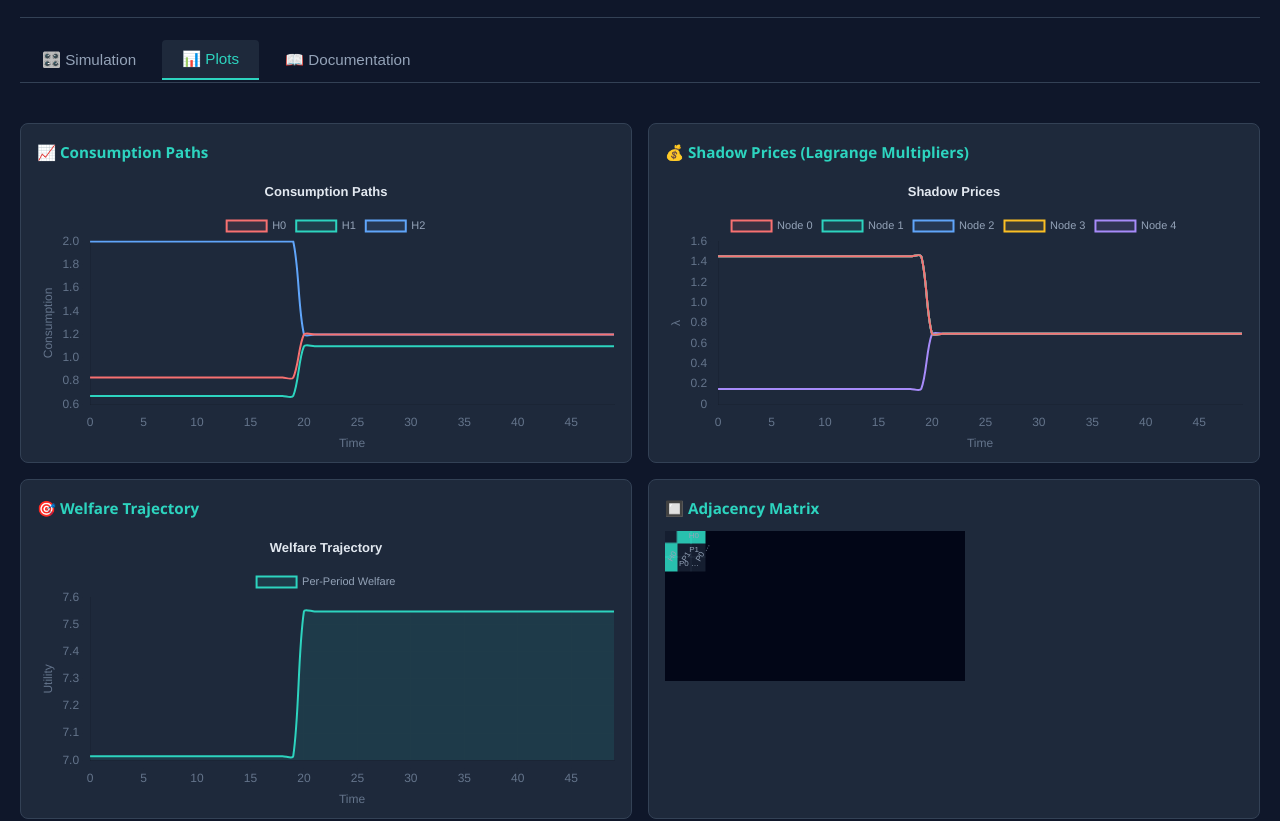
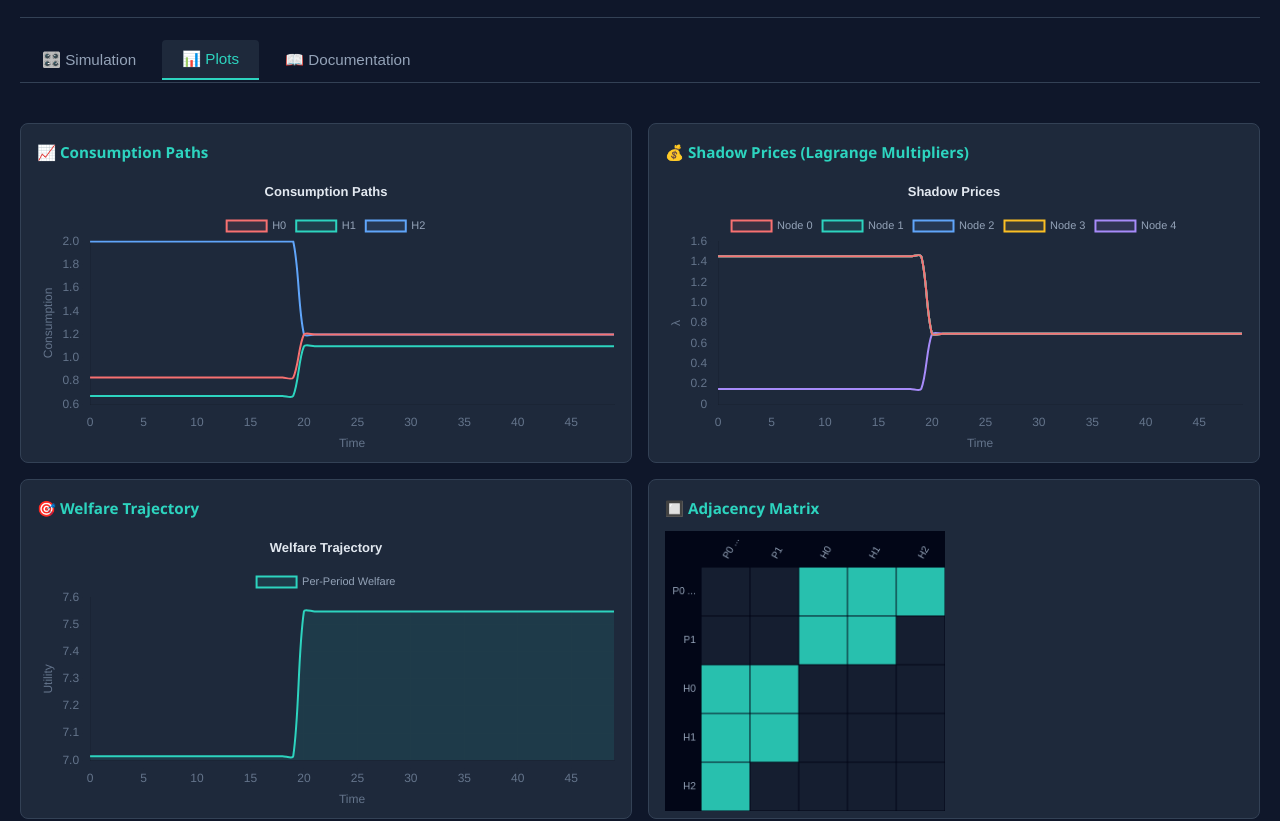
Before and after one commit to space-cadet/econ-sim, a plain HTML site: page index.html in a window 1280 px wide. Shown: the part 171-992 px from the top of the page. Drawn offline with nearby package versions, Linux system fonts and the light colour scheme.

Commit message:
Fix adjacency matrix heatmap: handle hidden tab dimensions + re-render on tab switch

```diff
--- a/src/plots.js
+++ b/src/plots.js
@@ -179,11 +179,16 @@ class PlotManager {
     const n = matrix.length;
     if (n === 0) return;
 
-    // Get actual canvas size from parent container
-    const rect = canvas.parentElement.getBoundingClientRect();
+    // Get actual canvas size from parent container — fallback if hidden
+    let rect = canvas.parentElement.getBoundingClientRect();
     const padding = 40; // space for labels
-    const availableSize = Math.min(rect.width, rect.height - 30);
-    const size = Math.min(availableSize - padding, 280);
+
+    // If parent is hidden (display:none), rect will be 0x0. Use fallback.
+    let availableWidth = rect.width || 300;
+    let availableHeight = rect.height || 300;
+
+    const availableSize = Math.min(availableWidth, availableHeight - 30);
+    const size = Math.min(Math.max(availableSize - padding, 80), 280);
 
     canvas.width = size + padding;
     canvas.height = size + padding;
@@ -219,7 +224,7 @@ class PlotManager {
     for (let i = 0; i < n; i++) {
       // Row labels - truncate if too long
       let label = nodeLabels?.[i] ?? String(i);
-      if (label.length > 4) label = label.substring(0, 3) + '…';
+      if (label.length > 4) label = label.substring(0, 3) + '...';
       ctx.fillText(label, offsetX - 6, offsetY + (i + 0.5) * cellSize);
     }
 
@@ -228,7 +233,7 @@ class PlotManager {
     ctx.textBaseline = 'middle';
     for (let j = 0; j < n; j++) {
       let label = nodeLabels?.[j] ?? String(j);
-      if (label.length > 4) label = label.substring(0, 3) + '…';
+      if (label.length > 4) label = label.substring(0, 3) + '...';
 
       ctx.save();
       ctx.translate(offsetX + (j + 0.5) * cellSize, offsetY - 10);
--- a/src/ui.js
+++ b/src/ui.js
@@ -191,7 +191,14 @@ class App {
 
         // Resize charts when plots tab becomes visible
         if (target === 'plots-tab') {
-          setTimeout(() => this.plots.charts.forEach(c => c?.resize()), 100);
+          setTimeout(() => {
+            this.plots.charts.forEach(c => c?.resize());
+            // Re-render adjacency heatmap since canvas size may have been wrong when hidden
+            if (this.simulator) {
+              const { matrix: A, labels: nodeLabels } = this.graph.getAdjacencyMatrix();
+              this.plots.createAdjacencyHeatmap('adjacency-plot', A, nodeLabels);
+            }
+          }, 100);
         }
       });
     });
```
Also changed, not shown: index.html (+1 -1 lines).
